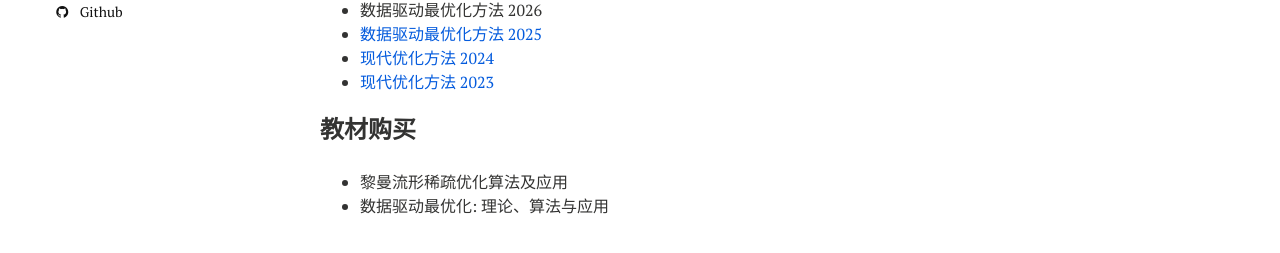
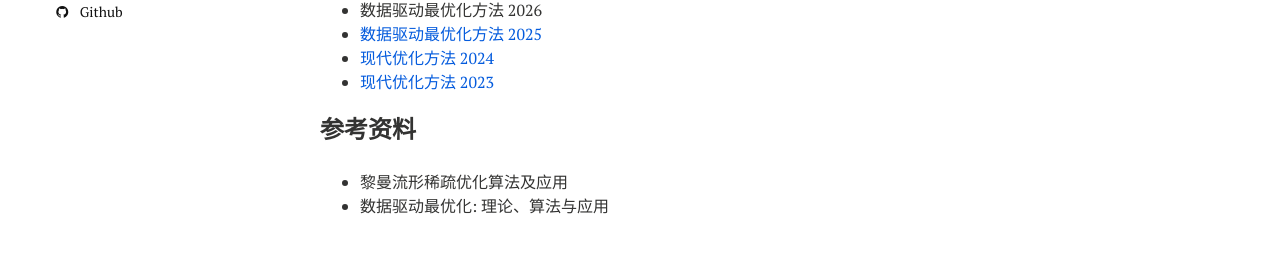
Before and after one commit to xianchaoxiu/xianchaoxiu.github.io, a Jekyll site: the page built from chinese/course/OPT/index.md, in a window 1280 px wide. Shown: the part 329-582 px from the top of the page. Built offline with Jekyll 4.4.1, drawn with Linux system fonts in a browser that asks for light colours; nearby versions of some CDN libraries.

Commit message:
Update index.md

```diff
--- a/chinese/course/OPT/index.md
+++ b/chinese/course/OPT/index.md
@@ -18,6 +18,6 @@ share: false
 * <a href="https://xianchaoxiu.github.io/chinese/course/OPT/2023" class="textlink" target="_blank"> 现代优化方法 2023 </a><br>
 
 
-### 教材购买
+### 参考资料
 * 黎曼流形稀疏优化算法及应用<br>
 * 数据驱动最优化: 理论、算法与应用 <br>
```
